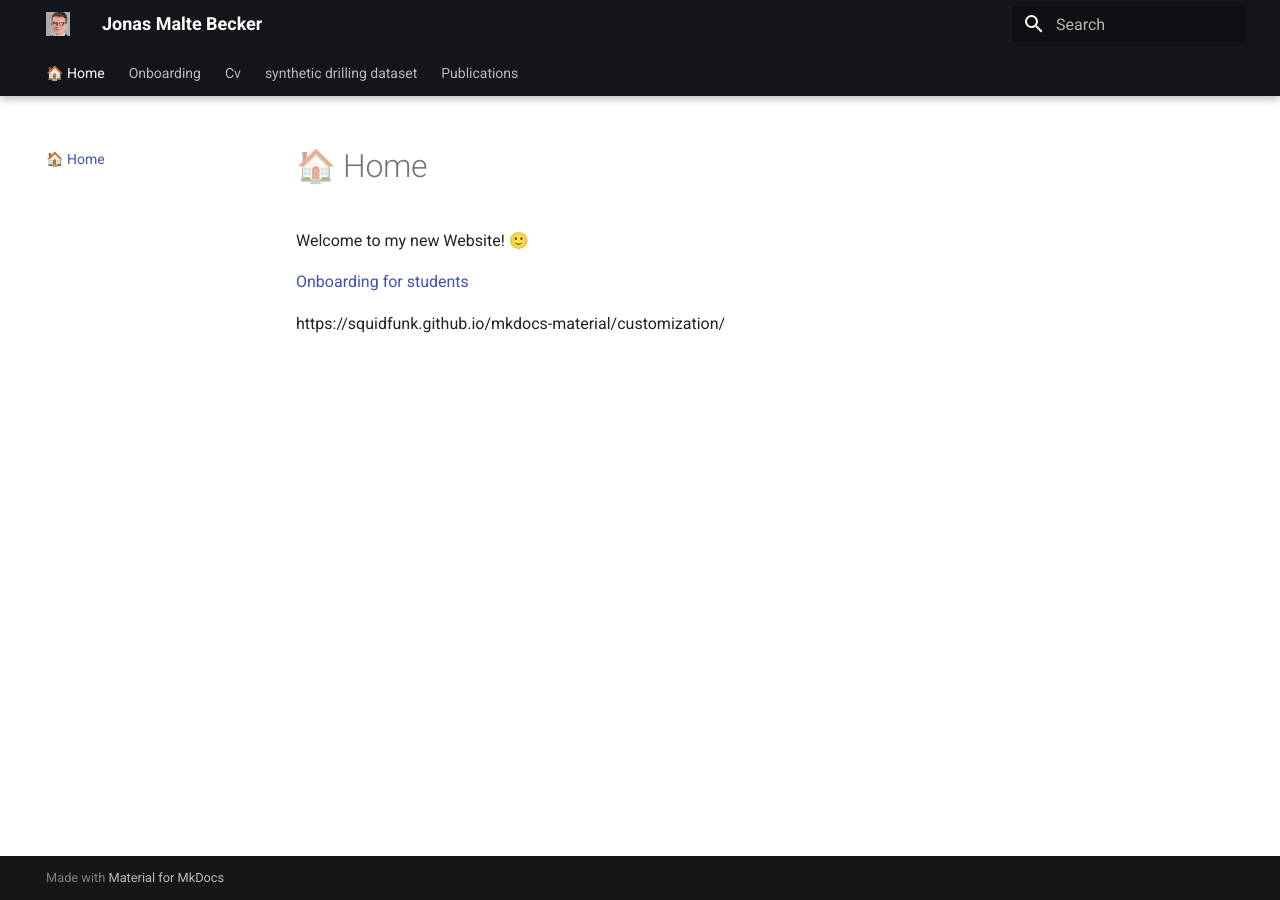
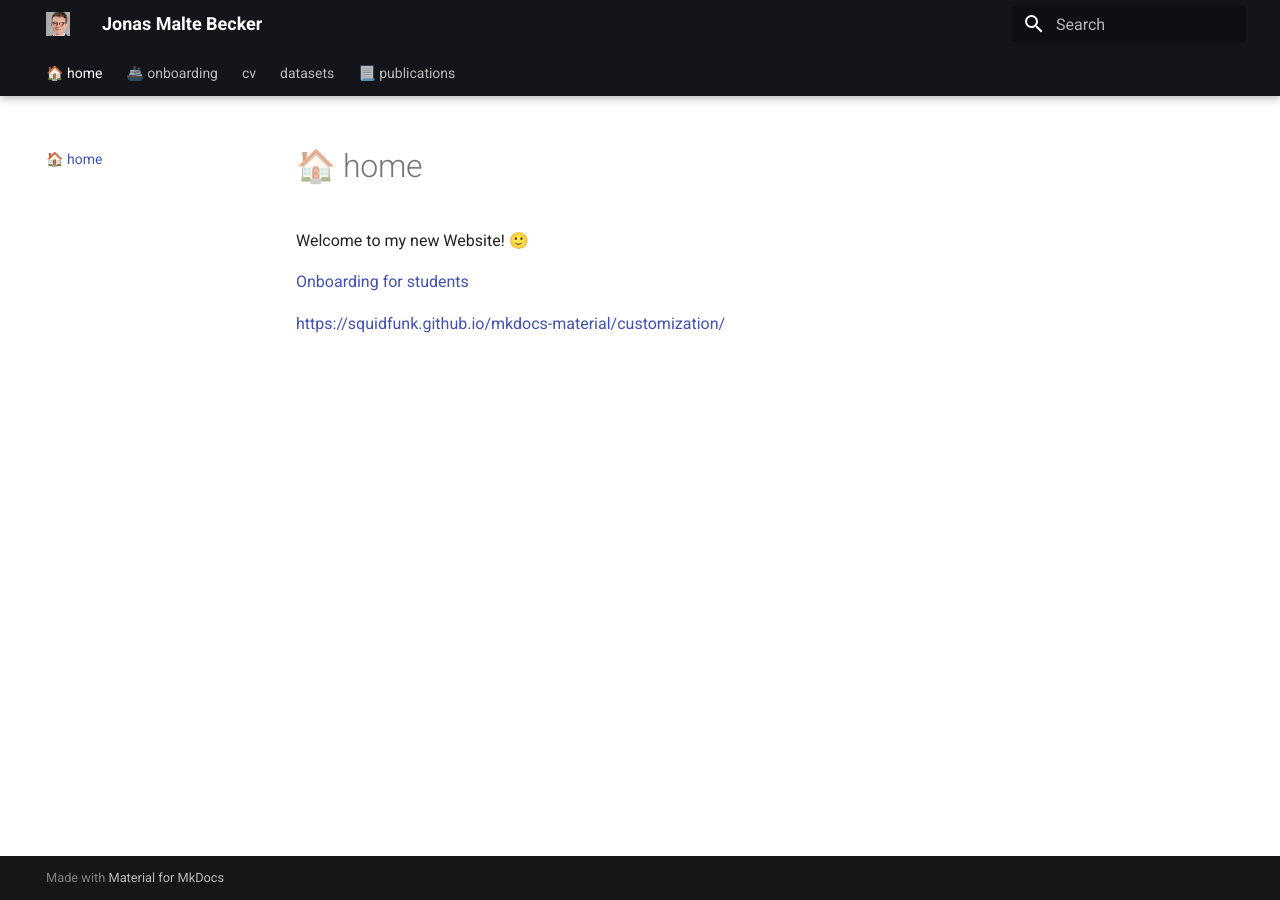
Before and after one commit to JonasBecker/jonasmaltebecker, an MkDocs documentation site: the page built from docs/index.md, in a window 1280 px wide. Built offline with MkDocs 1.6.1 and Material for MkDocs 9.7.7, drawn with Linux system fonts in a browser that asks for light colours.

Commit message:
added headings

```diff
--- a/docs/datasets.md
+++ b/docs/datasets.md
@@ -1,5 +1,6 @@
+# datasets
 
-# synthetic drilling dataset
+## synthetic drilling dataset
 
 <iframe
   src="https://huggingface.co/datasets/jonasmaltebecker/synthetic_drilling_dataset/embed/viewer/default/train"
@@ -8,7 +9,7 @@
   height="560px"
 ></iframe>
 
-# Nasa Milling Dataset
+## Nasa Milling Dataset
 
 <iframe
   src="https://huggingface.co/datasets/jonasmaltebecker/nasa_milling/embed/viewer/default/train"
--- a/docs/index.md
+++ b/docs/index.md
@@ -3,10 +3,10 @@
 - toc
 ---
 
-# 🏠 Home
+# 🏠 home
 
 Welcome to my new Website! 🙂
 
 [Onboarding for students](onboarding.md)
 
-https://squidfunk.github.io/mkdocs-material/customization/
+<https://squidfunk.github.io/mkdocs-material/customization/>
```
Also changed, not shown: docs/Onboarding.md (+2 -0 lines), docs/cv.md (+3 -1 lines), docs/publications.md (+3 -0 lines).
